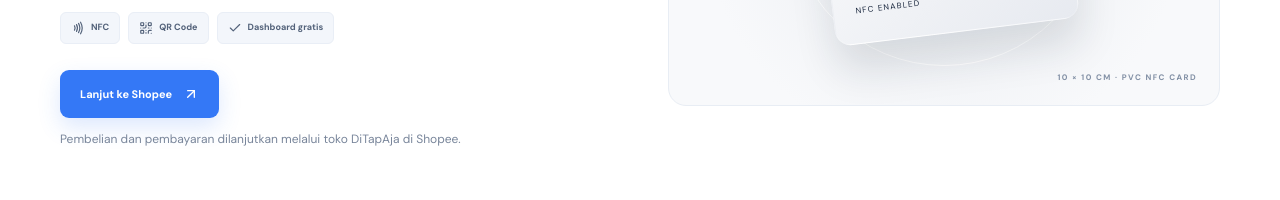
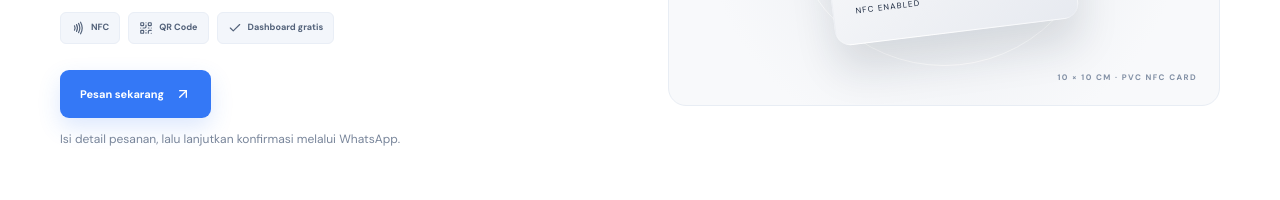
Before and after one commit to chanvianz-ui/ditapaja, a Next.js app: page /products/blanc in a window 1280 px wide. Shown: the part 476-676 px from the top of the page. Built offline with nearby package versions, Linux system fonts and the light colour scheme.

Commit message:
Route product detail orders through guided form

```diff
--- a/app/products/[slug]/page.tsx
+++ b/app/products/[slug]/page.tsx
@@ -35,27 +35,12 @@ export default async function ProductDetail({params}:{params:Promise<{slug:strin
  const {slug}=await params; const product=collection[slug as keyof typeof collection];
  if(!product)return <main className="product-not-found"><h1>Produk tidak ditemukan</h1><Link href="/koleksi">Kembali ke koleksi</Link></main>;
  const minimumQuantity=product.mode==="preorder"?10:1;
- const unitPrice=Number(product.price.replace(/[^0-9]/g,""))||0;
- const minimumTotal=unitPrice*minimumQuantity;
- const orderMessage=[
-  "Halo DiTapAja, saya ingin konsultasi pemesanan.",
-  "",
-  `Produk: ${product.name}`,
-  `Harga per kartu: ${product.price}`,
-  `Minimum pemesanan: ${minimumQuantity} kartu`,
-  `Estimasi total minimum: Rp${minimumTotal.toLocaleString("id-ID")}`,
-  "",
-  "Nama bisnis:",
-  "Nama pemesan:",
-  "Kebutuhan desain / jumlah:",
-  "",
-  "Mohon info proses pemesanan dan estimasi pengerjaan. Terima kasih."
- ].join("\n");
- const orderUrl=product.mode==="preorder"?"https://wa.me/6281321778081?text="+encodeURIComponent(orderMessage):"https://shopee.co.id/bekasidigicam";
- const orderLabel=product.mode==="preorder"?"Konsultasi & pre-order":"Lanjut ke Shopee";
+ const minimumTotal=Number(product.price.replace(/[^0-9]/g,""))*minimumQuantity;
+ const orderUrl="/pesan?product="+slug;
+ const orderLabel=product.mode==="preorder"?"Mulai pre-order":"Pesan sekarang";
  return <main className="product-detail-page">
  <header className="detail-header"><div className="detail-header-inner"><Link href="/" className="detail-brand"><span className="detail-brand-mark">D</span>DiTap<span>Aja</span></Link><Link href="/koleksi" className="detail-back"><ArrowLeft size={16}/> Semua koleksi</Link></div></header>
- <section className="detail-hero container"><div className="detail-copy"><div className="eyebrow">DITAPAJA PREMIUM COLLECTION / {product.edition}</div><h1>{product.name}</h1><h2>{product.headline}</h2><p>{product.description}</p><p>{product.detail}</p><div className="detail-price"><strong>{product.price}</strong><span>/ kartu</span>{product.mode==="preorder"&&<small>Min. 10 kartu · Total mulai Rp{minimumTotal.toLocaleString("id-ID")}</small>}</div><div className="detail-pills"><span><Nfc size={14}/> NFC</span><span><QrCode size={14}/> QR Code</span><span><Check size={14}/> Dashboard gratis</span></div><a className="button" href={orderUrl} target="_blank" rel="noreferrer">{orderLabel} <ArrowUpRight size={16}/></a><p className="detail-order-hint">{product.mode==="preorder"?"Diskusikan kebutuhan desain custom melalui WhatsApp.":"Pembelian dan pembayaran dilanjutkan melalui toko DiTapAja di Shopee."}</p></div><ProductArtwork tone={product.color}/></section>
+ <section className="detail-hero container"><div className="detail-copy"><div className="eyebrow">DITAPAJA PREMIUM COLLECTION / {product.edition}</div><h1>{product.name}</h1><h2>{product.headline}</h2><p>{product.description}</p><p>{product.detail}</p><div className="detail-price"><strong>{product.price}</strong><span>/ kartu</span>{product.mode==="preorder"&&<small>Min. 10 kartu · Total mulai Rp{minimumTotal.toLocaleString("id-ID")}</small>}</div><div className="detail-pills"><span><Nfc size={14}/> NFC</span><span><QrCode size={14}/> QR Code</span><span><Check size={14}/> Dashboard gratis</span></div><a className="button" href={orderUrl}>{orderLabel} <ArrowUpRight size={16}/></a><p className="detail-order-hint">{product.mode==="preorder"?"Diskusikan kebutuhan desain custom melalui WhatsApp.":"Isi detail pesanan, lalu lanjutkan konfirmasi melalui WhatsApp."}</p></div><ProductArtwork tone={product.color}/></section>
  <section className="detail-spec-section"><div className="container"><div className="eyebrow">PRODUCT SPECIFICATIONS</div><h2>Detail produk</h2><div className="detail-spec-grid"><div><span>Material</span><b>PVC Card</b></div><div><span>Ukuran</span><b>10 × 10 cm</b></div><div><span>Teknologi</span><b>NFC</b></div><div><span>Akses alternatif</span><b>QR Code</b></div><div><span>Warna / desain</span><b>{product.edition.replace(" EDITION","")}</b></div><div><span>Tujuan penggunaan</span><b>Google Review</b></div></div><p className="detail-fit"><b>Cocok untuk:</b> {product.fit}</p></div></section>
  <section className="detail-features container"><div className="eyebrow">MORE THAN A CARD</div><h2>Semua yang kamu butuhkan<br/>dalam satu ekosistem.</h2><p className="detail-feature-intro">Setiap pembelian kartu DiTapAja sudah dilengkapi akses dashboard untuk mengelola dan memantau aktivitas kartu.</p><div className="detail-feature-grid">{features.map(({icon:Icon,title,desc})=><article key={title}><span><Icon size={20}/></span><h3>{title}</h3><p>{desc}</p></article>)}</div></section>
  <section className="detail-order"><div className="container detail-order-inner"><div><div className="eyebrow">READY TO GET STARTED?</div><h2>Mulai bangun reputasi<br/>bisnismu bersama DiTapAja.</h2><p>{product.mode==="preorder"?"Mulai dari minimum 10 kartu. Tim kami akan membantu membahas kebutuhan desain dan pemesananmu.":"Lanjutkan pembelian melalui toko DiTapAja di Shopee. Dashboard monitoring sudah termasuk tanpa biaya bulanan."}</p></div><a className="button button-white" href={orderUrl} target="_blank" rel="noreferrer">{orderLabel} <ArrowUpRight size={16}/></a></div></section>
```
